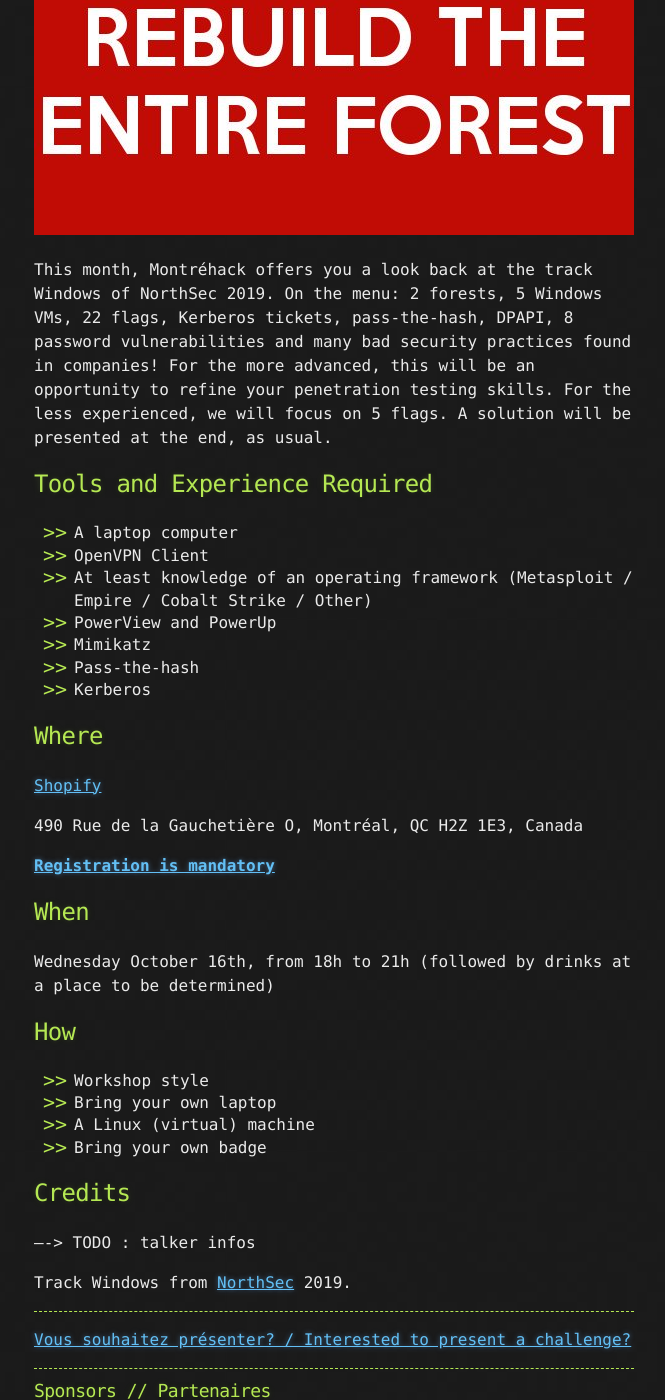
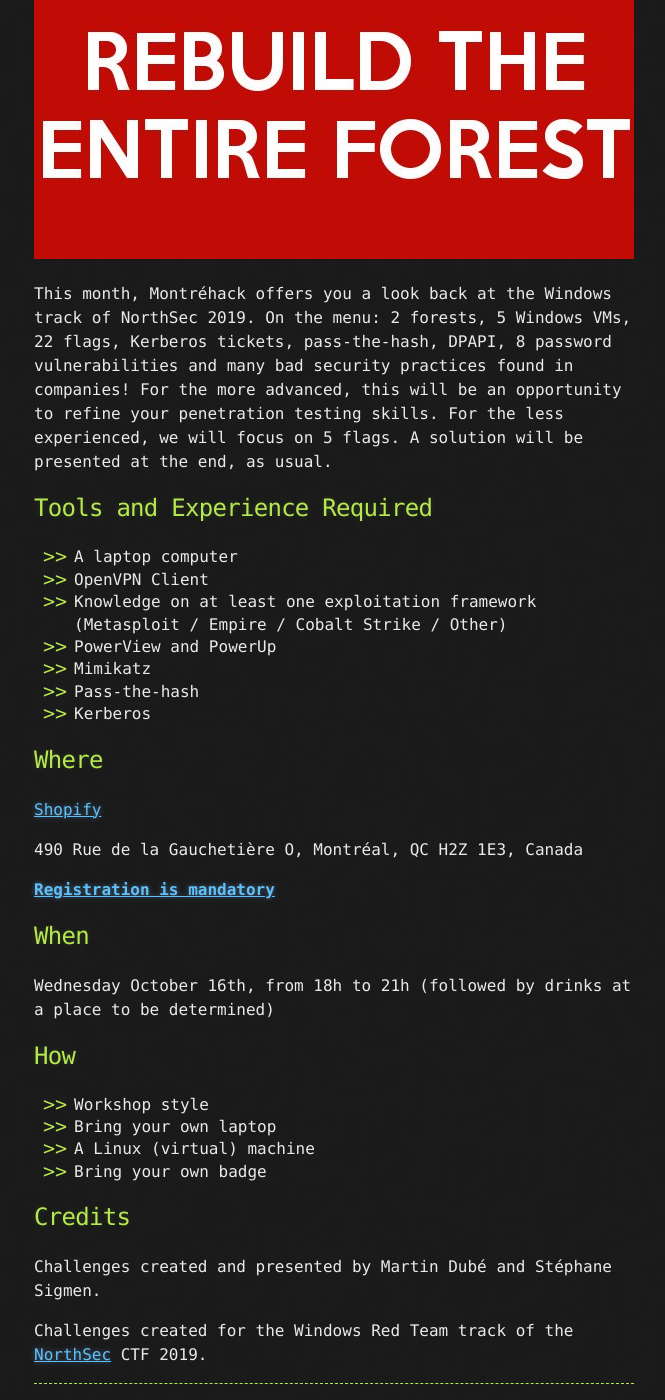
Before and after one commit to montrehack/montrehack.github.com, a Jekyll site: the page built from _posts/2019-10-16-windows-track-from-northsec.md, in a window 1280 px wide and 1400 px high, scrolled down 3105 px. Shown: the whole window, without its empty margins (306-971 px from the left). Built offline with Jekyll 4.4.1, drawn with Linux system fonts in a browser that asks for light colours; comment, search, counter and statistics services are not loaded; some of the changed text lies outside the part shown.

Commit message:
minor fixes

```diff
--- a/_posts/2019-10-16-windows-track-from-northsec.md
+++ b/_posts/2019-10-16-windows-track-from-northsec.md
@@ -12,9 +12,9 @@ tags: windows active-directory
 
 La prochaine édition de MontréHack sera tenu le 16 octobre 2019.
 
-![NorthSec 2019 windows](/images/19-10_nsec_windows.jpg)
+![Keep calm and rebuild the forest](/images/19-10_nsec_windows.jpg)
 
-Ce mois-ci, le Montréhack vous propose un retour sur la track Windows du NorthSec 2019. Au menu: 2 forêts, 5 VMs Windows, 22 flags, des tickets Kerberos, pass-the-hash, DPAPI, 8 vulnérabilités de mots de passes et de nombreuses mauvaises pratiques de sécurité qu'on retrouve en entreprise! Pour les plus avancés, ce sera une occasion de peaufinner vos compétences en tests d'intrusions. Pour les moins expérimentés, nous nous concentrerons sur 5 flags. Une solution sera présentée à la fin, comme à l’habitude.
+Ce mois-ci, Montréhack vous propose un retour sur la track Windows du NorthSec 2019. Au menu: 2 forêts, 5 VMs Windows, 22 flags, des tickets Kerberos, pass-the-hash, DPAPI, 8 vulnérabilités de mots de passes et de nombreuses mauvaises pratiques de sécurité qu'on retrouve en entreprise! Pour les plus avancés, ce sera une occasion de peaufinner vos compétences en tests d'intrusions. Pour les moins expérimentés, nous nous concentrerons sur 5 flags. Une solution sera présentée à la fin, comme à l’habitude.
 
 [**L'inscription est obligatoire**](https://www.eventbrite.com/e/montrehack-tickets-76181772733).
 
@@ -48,9 +48,9 @@ Mercredi le 16 octobre de 18h à 21h (suivi de bières à un lieux à détermine
 
 ## Remerciements
 
------> TODO : info du présentateur.
+Défis créés et présentés par Martin Dubé et Stéphane Sigmen.
 
-Track Windows du [NorthSec](https://nsec.io) 2019.
+Dans le cadre de la track Windows Red Team de la compétition de [NorthSec](https://nsec.io) 2019.
 
 <a id="english"></a>
 
@@ -60,16 +60,16 @@ Track Windows du [NorthSec](https://nsec.io) 2019.
 
 The next edition of MontréHack will be held on October 16th, 2019.
 
-![NorthSec 2019 windows](/images/19-10_nsec_windows.jpg)
+![Keep calm and rebuild the forest](/images/19-10_nsec_windows.jpg)
 
-This month, Montréhack offers you a look back at the track Windows of NorthSec 2019. On the menu: 2 forests, 5 Windows VMs, 22 flags, Kerberos tickets, pass-the-hash, DPAPI, 8 password vulnerabilities and many bad security practices found in companies! For the more advanced, this will be an opportunity to refine your penetration testing skills. For the less experienced, we will focus on 5 flags. A solution will be presented at the end, as usual.
+This month, Montréhack offers you a look back at the Windows track of NorthSec 2019. On the menu: 2 forests, 5 Windows VMs, 22 flags, Kerberos tickets, pass-the-hash, DPAPI, 8 password vulnerabilities and many bad security practices found in companies! For the more advanced, this will be an opportunity to refine your penetration testing skills. For the less experienced, we will focus on 5 flags. A solution will be presented at the end, as usual.
 
 
 ## Tools and Experience Required
 
 * A laptop computer
 * OpenVPN Client
-* At least knowledge of an operating framework (Metasploit / Empire / Cobalt Strike / Other)
+* Knowledge on at least one exploitation framework (Metasploit / Empire / Cobalt Strike / Other)
 * PowerView and PowerUp
 * Mimikatz
 * Pass-the-hash
@@ -96,9 +96,9 @@ Wednesday October 16th, from 18h to 21h (followed by drinks at a place to be det
 
 ## Credits
 
-----> TODO : talker infos
+Challenges created and presented by Martin Dubé and Stéphane Sigmen.
 
-Track Windows from [NorthSec](https://nsec.io) 2019.
+Challenges created for the Windows Red Team track of the [NorthSec](https://nsec.io) CTF 2019.
 
 <hr/>
 
```
Also changed, not shown: other parts of _posts/2019-10-16-windows-track-from-northsec.md (+1 -1 lines).
